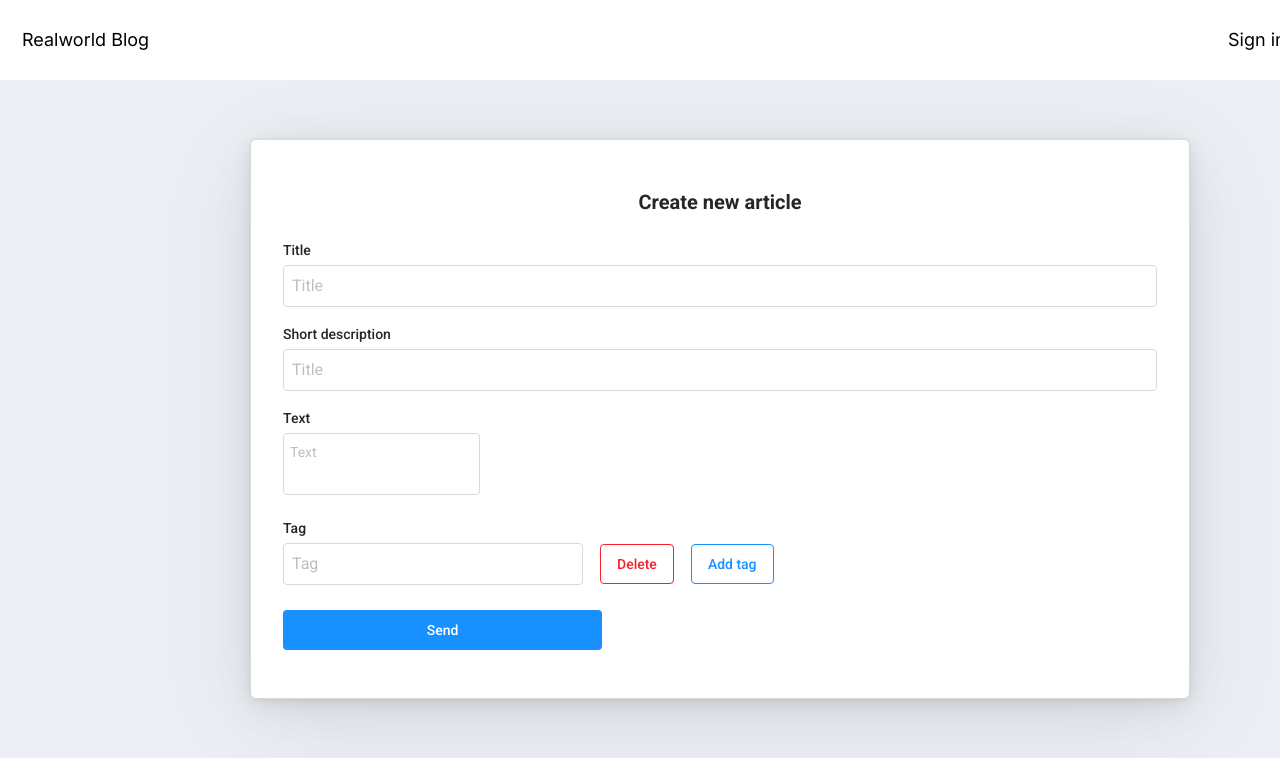
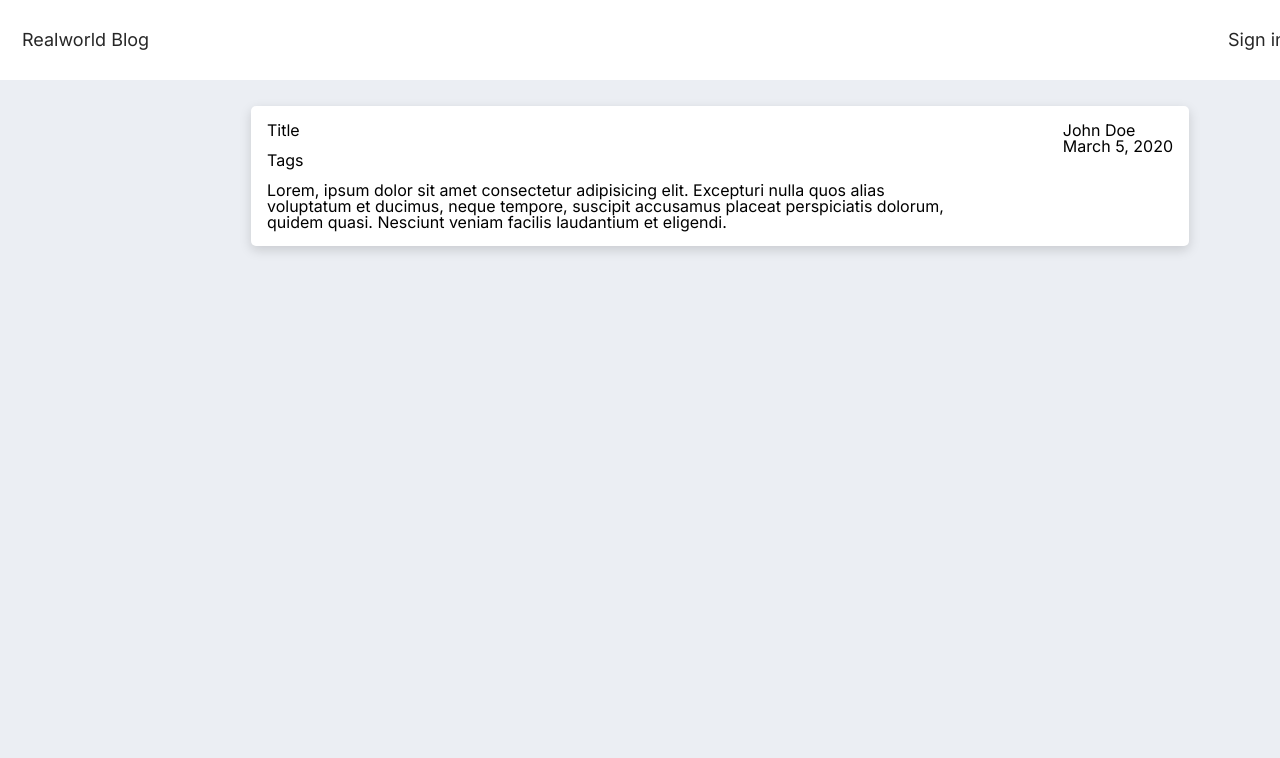
Before and after one commit to miha04635/myBlog, a React (Create React App) app: page / in a window 1280 px wide. Shown: the top 758 px of the page. Built offline with nearby package versions, Linux system fonts and the light colour scheme.

Commit message:
Работает роутинг

```diff
--- a/package.json
+++ b/package.json
@@ -10,6 +10,7 @@
     "react": "^18.3.1",
     "react-dom": "^18.3.1",
     "react-redux": "^9.1.2",
+    "react-router-dom": "^6.26.2",
     "react-scripts": "5.0.1",
     "typeface-roboto": "^1.1.13",
     "web-vitals": "^2.1.4"
@@ -45,7 +46,7 @@
     "eslint-config-airbnb": "^19.0.4",
     "eslint-config-prettier": "^9.1.0",
     "eslint-plugin-html": "^8.1.1",
-    "eslint-plugin-import": "^2.29.1",
+    "eslint-plugin-import": "^2.30.0",
     "eslint-plugin-jsx-a11y": "^6.9.0",
     "eslint-plugin-prettier": "^5.2.1",
     "eslint-plugin-react": "^7.35.0",
--- /dev/null
+++ b/src/actions/actions.js
@@ -0,0 +1,5 @@
+export const SAVE_DATA_ARTICLES = 'SAVE_DATA_ARTICLES'
+export const saveDataArticles = articles => ({
+  type: SAVE_DATA_ARTICLES,
+  payload: articles,
+})
--- a/src/components/app/app.jsx
+++ b/src/components/app/app.jsx
@@ -1,8 +1,11 @@
+import { BrowserRouter as Router, Routes, Route } from 'react-router-dom'
+
 import SignUpForm from '../signUpForm/signUpform'
 import SignInForm from '../signInForm/signInForm'
 import EditProfile from '../editProfile/editProfile'
 import NewArticle from '../newArticle/newArticle'
 import Header from '../header/header'
+import ListArticles from '../listArticles/listArticles'
 
 import styles from './app.module.css'
 import './reset.css'
@@ -10,11 +13,16 @@ import './reset.css'
 function App() {
   return (
     <div className={styles.app}>
-      <Header />
-      {/* <SignUpForm /> */}
-      {/* <SignInForm /> */}
-      {/* <EditProfile /> */}
-      <NewArticle />
+      <Router>
+        <Header />
+        <ListArticles />
+        <Routes>
+          <Route path="/signUp" element={<SignUpForm />} />
+          <Route path="/SignIn" element={<SignInForm />} />
+          <Route path="/EditProfile" element={<EditProfile />} />
+          <Route path="/NewArticle" element={<NewArticle />} />
+        </Routes>
+      </Router>
     </div>
   )
 }
--- a/src/components/header/header.jsx
+++ b/src/components/header/header.jsx
@@ -1,12 +1,20 @@
+import { Link } from 'react-router-dom'
+
 import styles from './header.module.css'
 
 const Header = () => {
   return (
     <div className={styles.header}>
-      <div className={styles.blog}>Realworld Blog</div>
+      <Link to={'/'} className={styles.blog}>
+        Realworld Blog
+      </Link>
       <div className={styles.userAuth}>
-        <button className={styles.signIn}>Sign in</button>
-        <button className={styles.signUp}>Sign up</button>
+        <Link to="/SignIn">
+          <button className={styles.signIn}>Sign in</button>
+        </Link>
+        <Link to="/signUp">
+          <button className={styles.signUp}>Sign up</button>
+        </Link>
       </div>
     </div>
   )
--- a/src/components/header/header.module.css
+++ b/src/components/header/header.module.css
@@ -28,6 +28,7 @@
   font-weight: 400;
   line-height: 28px;
   text-align: left;
+  color: rgba(0, 0, 0, 0.85);
 }
 
 .signUp {
@@ -40,4 +41,6 @@
 
 .blog {
   padding-left: 22px;
+  text-decoration: none;
+  color: rgba(0, 0, 0, 0.85);
 }
--- /dev/null
+++ b/src/components/listArticles/listArticles.jsx
@@ -0,0 +1,25 @@
+import React from 'react'
+
+import styles from './listArticles.module.css'
+
+const ListArticles = () => {
+  return (
+    <div className={styles.container}>
+      <div className={styles.containerText}>
+        <div className={styles.title}>Title</div>
+        <div className={styles.tags}>Tags</div>
+        <div className={styles.text}>
+          Lorem, ipsum dolor sit amet consectetur adipisicing elit. Excepturi nulla quos alias voluptatum et ducimus,
+          neque tempore, suscipit accusamus placeat perspiciatis dolorum, quidem quasi. Nesciunt veniam facilis
+          laudantium et eligendi.
+        </div>
+      </div>
+      <div className={styles.containerАuthor}>
+        <div className={styles.name}>John Doe</div>
+        <div className={styles.dateCreate}>March 5, 2020</div>
+      </div>
+    </div>
+  )
+}
+
+export default ListArticles
--- /dev/null
+++ b/src/components/listArticles/listArticles.module.css
@@ -0,0 +1,25 @@
+@import url('https://fonts.googleapis.com/css2?family=Inter:wght@400;700&display=swap');
+
+.container {
+  box-sizing: border-box;
+  display: flex;
+  justify-content: space-between;
+  background-color: rgba(255, 255, 255, 1);
+  margin: 0 auto;
+  width: 938px;
+  height: 140px;
+  margin-top: 26px;
+  box-shadow: 0px 4px 12px 0px rgba(0, 0, 0, 0.15);
+  border-radius: 5px;
+  padding: 16px;
+  font-family: Inter;
+}
+.containerText {
+  display: flex;
+  flex-direction: column;
+  justify-content: space-between;
+}
+
+.text {
+  max-width: 682px;
+}
--- a/src/components/signInForm/signInForm.jsx
+++ b/src/components/signInForm/signInForm.jsx
@@ -1,3 +1,5 @@
+import { Link } from 'react-router-dom'
+
 import styles from './signInForm.module.css'
 
 const SignInForm = () => {
@@ -19,10 +21,10 @@ const SignInForm = () => {
       <button className={styles.login}>Login</button>
 
       <p className={styles.alreadyHaveAccount}>
-        Don’t have an account?{' '}
-        <a href="/login" className={styles.signInLink}>
+        Don’t have an account?
+        <Link to="/signUp" className={styles.signInLink}>
           Sign Up.
-        </a>
+        </Link>
       </p>
     </div>
   )
--- a/src/components/signUpForm/signUpform.jsx
+++ b/src/components/signUpForm/signUpform.jsx
@@ -1,3 +1,5 @@
+import { Link } from 'react-router-dom'
+
 import styles from './signUpForm.module.css'
 
 const SignUpForm = () => {
@@ -34,9 +36,9 @@ const SignUpForm = () => {
 
       <p className={styles.alreadyHaveAccount}>
         Already have an account?{' '}
-        <a href="/login" className={styles.signInLink}>
+        <Link to="/signIn" className={styles.signInLink}>
           Sign In
-        </a>
+        </Link>
         .
       </p>
     </div>
--- a/src/reducer/reducer.js
+++ b/src/reducer/reducer.js
@@ -1,3 +1,20 @@
-const reducer = () => {}
+import { SAVE_DATA_ARTICLES } from '../actions/actions'
+
+const initialState = {
+  articles: [],
+}
+
+const reducer = (state = initialState, actions = {}) => {
+  switch (actions.type) {
+    case SAVE_DATA_ARTICLES: {
+      return {
+        ...state,
+        articles: actions.payload,
+      }
+    }
+    default:
+      return state
+  }
+}
 
 export default reducer
```
Also changed, not shown: src/services/getArticles.js (added, +26 -0 lines), 1 other file (tests, documents, lock files or other folders).
